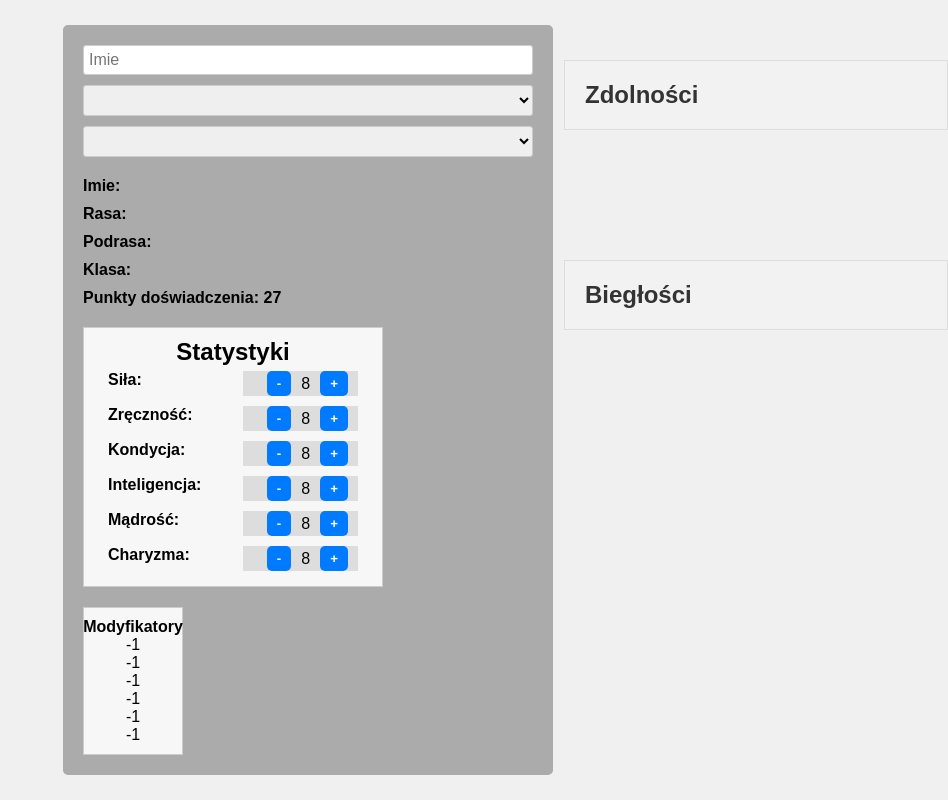
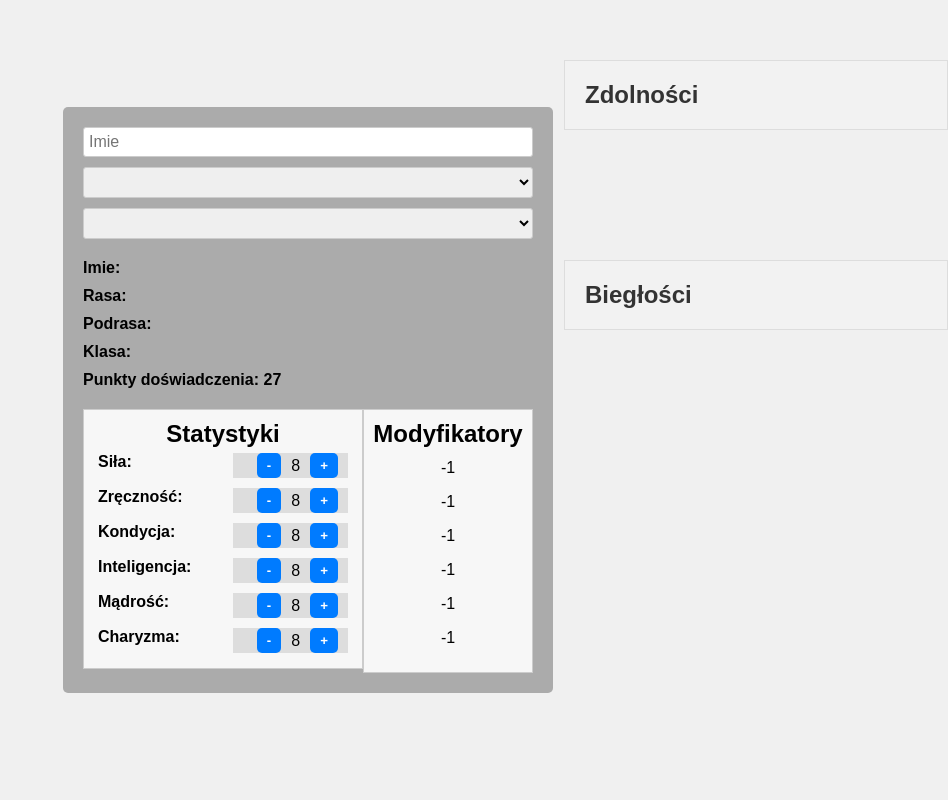
Before and after one commit to Rottensinner/KreatorPostaci, a Vue app: page / in a window 1280 px wide. Shown: the whole page, without its empty margins (332-1280 px from the left). Built offline with nearby package versions, Linux system fonts and the light colour scheme.

Commit message:
stylowanie modyfikatorów

```diff
--- a/src/components/MojKompot.vue
+++ b/src/components/MojKompot.vue
@@ -445,7 +445,7 @@ const liczModyfikator = () => {
     <p>Klasa: {{ Klasa }}</p>
 
     <p>Punkty doświadczenia: {{ punkty }}</p>
-
+    <div class="kontener">
       <!-- Statystyki -->
       <div class="stats">
         <h2>Statystyki</h2>
@@ -526,7 +526,7 @@ const liczModyfikator = () => {
         </div>
       </div>
       <div class="mod_stat">
-      <h4>Modyfikatory</h4>
+        <h2>Modyfikatory</h2>
         <div class="mod">
           <div class="mod-value">
             {{ liczModyfikator().STR }}
@@ -545,6 +545,7 @@ const liczModyfikator = () => {
           </div>
           <div class="mod-value">
             {{ liczModyfikator().CHA }}
+          </div>
         </div>
       </div>
     </div>
--- a/src/components/styles.css
+++ b/src/components/styles.css
@@ -150,7 +150,7 @@ button:hover {
   padding: 10px;
   border: 1px solid #ccc;
   margin-top: 20px;
-  width: 300px;
+  width: 280px;
 }
 
 .stat {
@@ -210,8 +210,17 @@ button:hover {
   flex-direction: column;
   align-items: center;
   background-color: #f7f7f7;
-  padding: 10px;
+  padding: 10px 0px 14px;
   border: 1px solid #ccc;
   margin-top: 20px;
-  width: 100px;
+  width: 170px;
 }
+.mod-value {
+  padding: 5px 10px 5px 10px;
+  margin: 6px;
+}
+
+.kontener {
+  display: flex;
+  align-items: baseline;
+}
```
Lines whose indentation alone changed are shown as unchanged.
